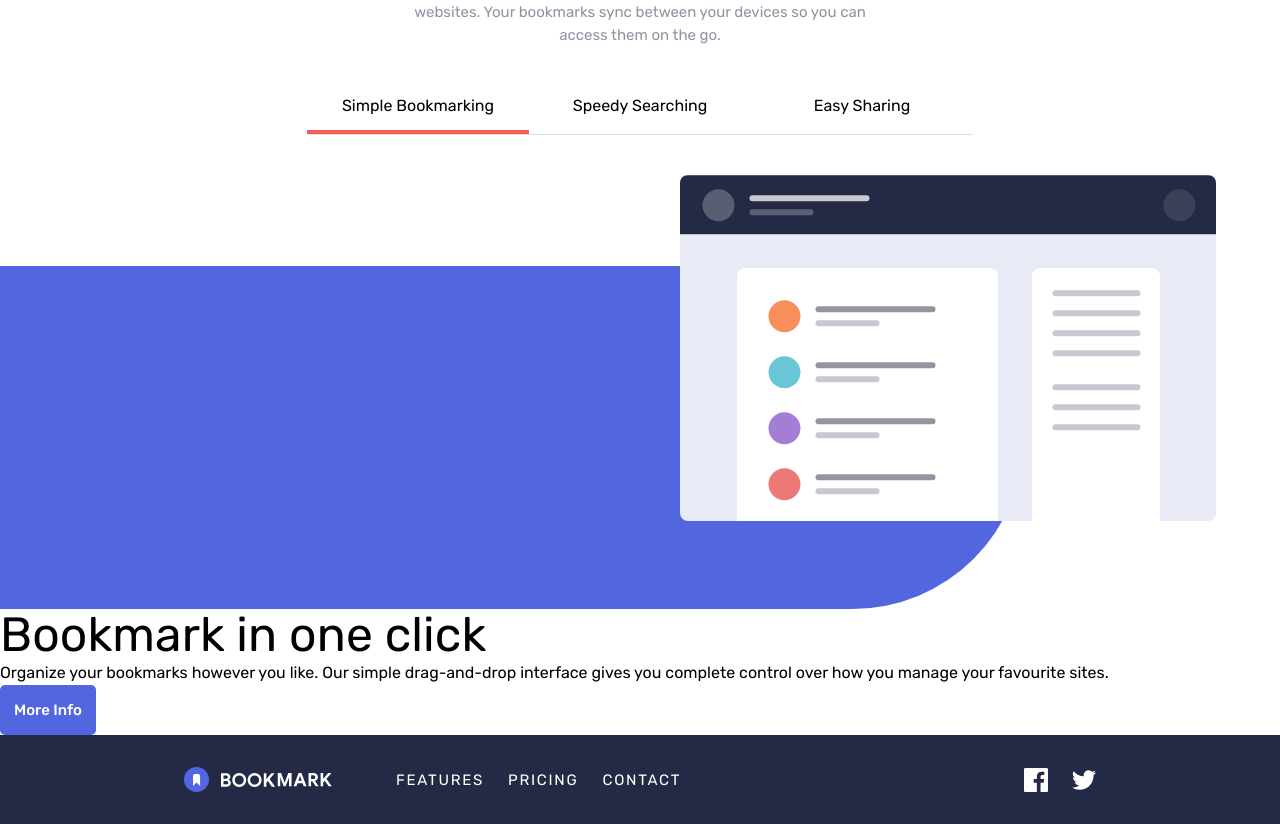
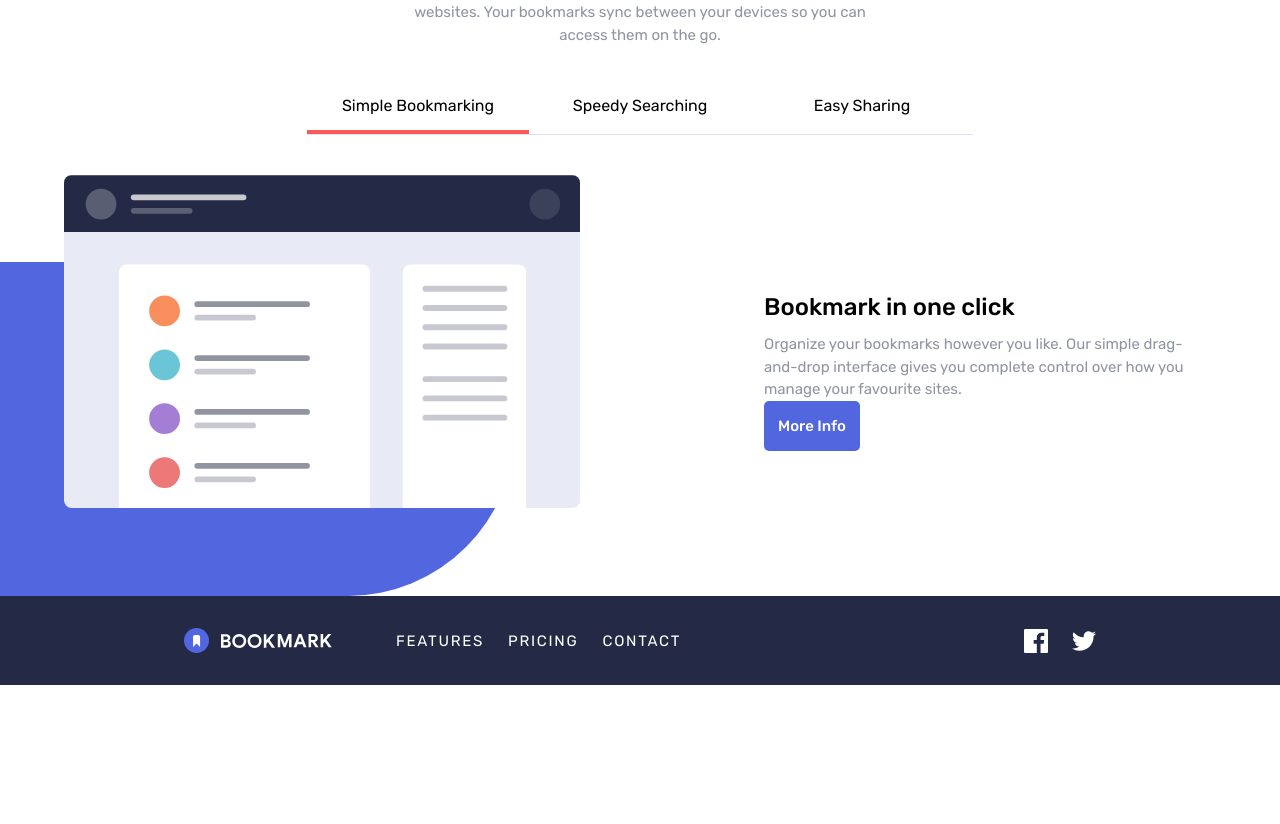
Before and after one commit to Joshk7/bookmark-landing-page, a React (Vite) app: page / in a window 1280 px wide. Shown: the part 884-1708 px from the top of the page. After the commit the page ends 1569 px from the top, so only its background shows below. Built offline with nearby package versions, Linux system fonts and the light colour scheme.

Commit message:
continued work on features section

```diff
--- a/src/layout/main/Features.tsx
+++ b/src/layout/main/Features.tsx
@@ -37,7 +37,7 @@ const Features = () => {
   return (
     <section className="mt-32">
       <div className="flex flex-col items-center gap-y-4 px-8 pb-8 max-w-[540px] mx-auto">
-        <h2 className="font-medium text-2xl leading-[220%] ">Features</h2>
+        <h2 className="font-medium text-2xl leading-[220%]">Features</h2>
         <p className="text-center text-[var(--blue-950)] text-[0.9375rem] opacity-50">
           Our aim is to make it quick and easy for you to access your favourite
           websites. Your bookmarks sync between your devices so you can access
@@ -61,15 +61,21 @@ const Features = () => {
           </TabSection>
         </li>
       </ul>
-      <div>
-        <div className="px-8 sm:px-16 pt-10 pb-9 sm:pb-[5.5rem] flex justify-end relative">
+      <div className="flex flex-col gap-x-[7.5rem] gap-y-8 sm:gap-y-16 lg:flex-row lg:items-center">
+        <div className="flex-1 px-8 sm:px-16 pt-10 pb-9 sm:pb-[5.5rem] flex justify-end relative">
           <img src={illustrationOne} alt="" />
           <div className="absolute z-[-1] bottom-0 left-0 bg-[var(--blue-600)] h-[72.5%] w-[80%] rounded-tr-full rounded-br-full"></div>
         </div>
-        <div>
-          <h1>{featureTitles[feature]}</h1>
-          <p>{featureDescriptions[feature]}</p>
-          <Button primary>More Info</Button>
+        <div className="flex-1 flex flex-col items-center gap-y-4 px-8 pb-8 lg:p-0">
+          <div className="max-w-[450px] mx-auto lg:ml-0">
+            <h2 className="font-medium text-2xl leading-[220%]">
+              {featureTitles[feature]}
+            </h2>
+            <p className="text-center lg:text-left text-[var(--blue-950)] text-[0.9375rem] opacity-50">
+              {featureDescriptions[feature]}
+            </p>
+            <Button primary>More Info</Button>
+          </div>
         </div>
       </div>
     </section>
```
